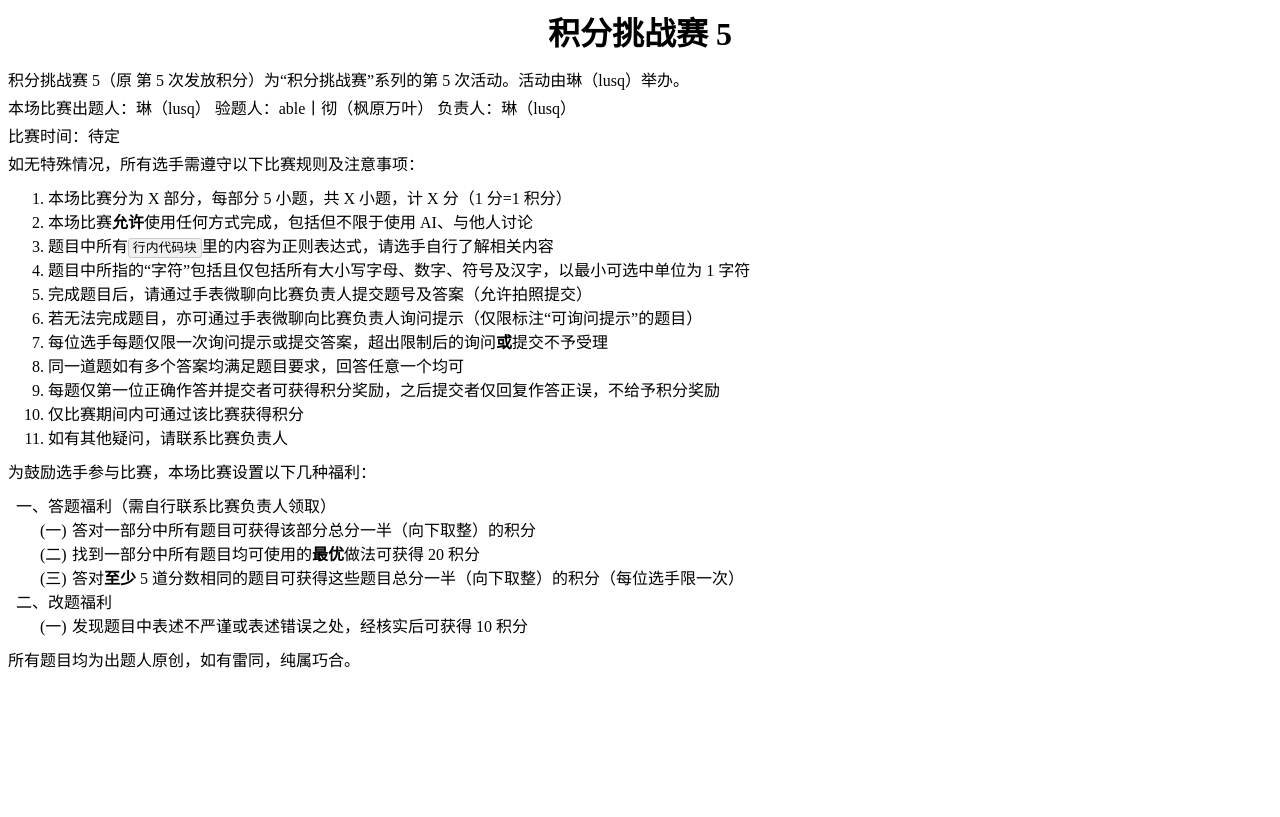
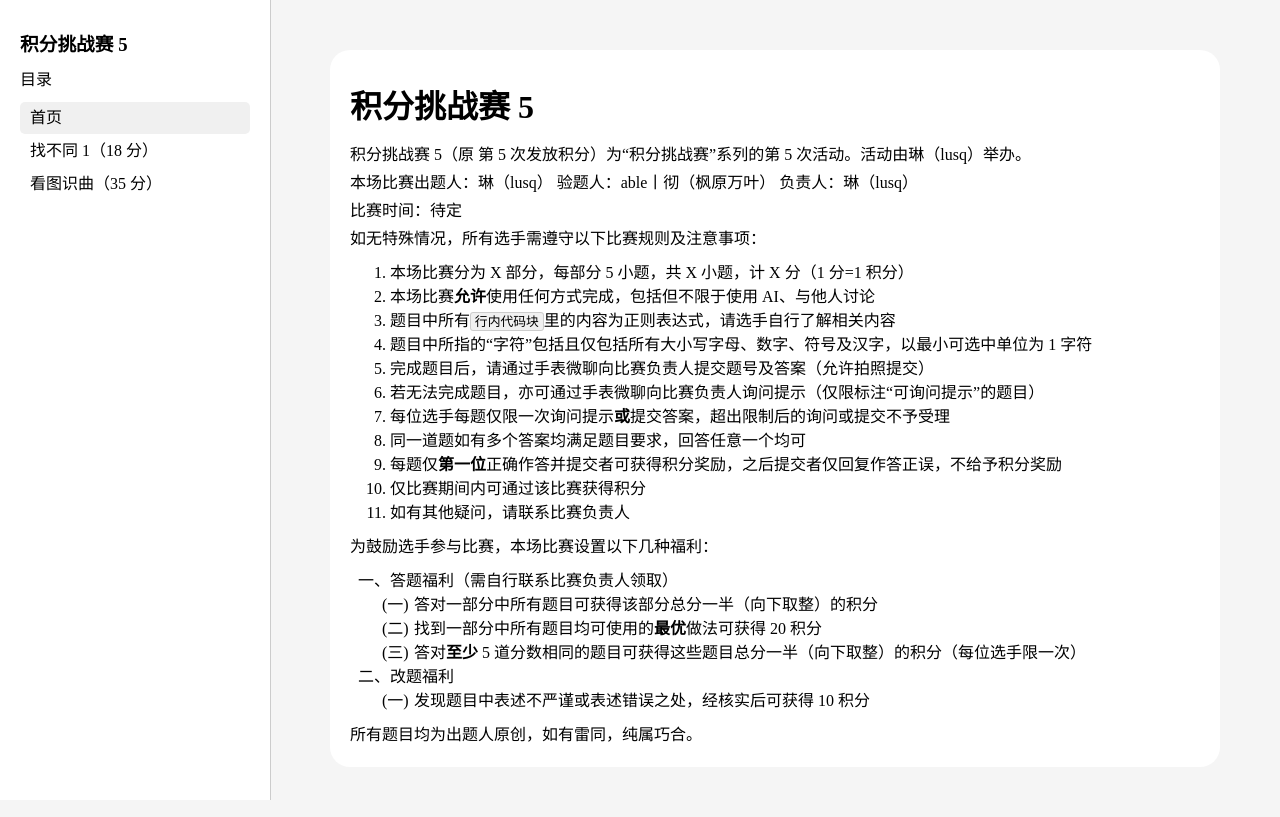
Before and after one commit to lusq5174/points, a plain HTML site: page index.html in a window 1280 px wide. Drawn offline with Linux system fonts and the light colour scheme.

Commit message:
Add files via upload

```diff
--- a/index.html
+++ b/index.html
@@ -3,58 +3,93 @@
         <meta charset="UTF-8">
         <title>积分挑战赛 5</title>
         <style>
-            h1 {
-                text-align: center;
+            body {
+                background-color: #f5f5f5;
+                margin: 0px;
+            }
+            div.left {
+                border-right: 1px solid #cccccc;
+                padding: 10px 20px;
+                background-color: #ffffff;
+                height: calc(100% - 20px);
+                width: 230px;
+                position: fixed;
+                float: left;
+            }
+            div.right {
+                margin: 50px 0px 50px 330px;
+                border-radius: 20px;
+                padding: 10px 20px;
+                background-color: #ffffff;
+                width: calc(100% - 430px);
+                float: left;
+            }
+            div.list {
+                margin: 1px 0px;
+                border-radius: 5px;
+                padding: 1px 0px;
+            }
+            div.list:hover {
+                background-color: #f5f5f5;
+            }
+            div.list-now {
+                margin: 1px 0px;
+                border-radius: 5px;
+                padding: 1px 0px;
+                background-color: #f0f0f0;
+            }
+            a {
+                text-decoration: none;
             }
             p {
                 line-height: 0.75;
+            }
+            p.list {
+                margin: 9px 10px;
+                color: #000000;
             }
             li {
                 line-height: 1.5;
             }
             code {
                 font-family: 'SFMono-Regular', Consolas, 'Liberation Mono', Menlo, monospace;
+                font-size: 0.8em;
+                border: 1px solid #cccccc;
+                border-radius: 3px;
                 padding: 0.1em 0.3em;
-                border-radius: 3px;
-                font-size: 0.8em;
+                background: #f0f0f0;
                 transition: filter 0.2s ease;
-                background: var(--code-bg-light);
-                border: 1px solid var(--code-border-light);
-            }
-            :root {
-                --code-bg-light: #f0f0f0;
-                --code-border-light: #cccccc;
             }
             code:hover {
                 filter: brightness(1.03);
             }
-            ol.chinese {
+            ol.chinese1 {
                 counter-reset: chinese-counter;
                 list-style: none;
                 padding-left: 0;
             }
-            ol.chinese li {
+            ol.chinese1 li {
                 counter-increment: chinese-counter;
                 position: relative;
                 padding-left: 2.5em;
             }
-            ol.chinese li::before {
+            ol.chinese1 li::before {
                 content: counter(chinese-counter, cjk-ideographic) "、";
                 position: absolute;
                 left: 0.5em;
                 font-weight: normal;
             }
-            ol.chinese-bracketed {
+            ol.chinese2 {
                 counter-reset: chinese-counter;
                 list-style: none;
                 padding-left: 0;
             }
-            ol.chinese-bracketed li {
+            ol.chinese2 li {
                 counter-increment: chinese-counter;
                 position: relative;
                 padding-left: 4em;
             }
-            ol.chinese-bracketed li::before {
+            ol.chinese2 li::before {
                 content: "("counter(chinese-counter, cjk-ideographic) ")";
                 position: absolute;
                 left: 2em;
@@ -63,6 +98,26 @@
         </style>
     </head>
     <body>
+        <div class="left">
+            <h3>积分挑战赛 5</h3>
+            <p>目录</p>
+            <a href="https://lusq5174.github.io/points/">
+                <div class="list-now">
+                    <p class="list">首页</p>
+                </div>
+            </a>
+            <a href="https://lusq5174.github.io/points/part1">
+                <div class="list">
+                    <p class="list">找不同 1（18 分）</p>
+                </div>
+            </a>
+            <a href="https://lusq5174.github.io/points/part2">
+                <div class="list">
+                    <p class="list">看图识曲（35 分）</p>
+                </div>
+            </a>
+        </div>
+        <div class="right">
             <h1>积分挑战赛 5</h1>
             <p>积分挑战赛 5（原 第 5 次发放积分）为“积分挑战赛”系列的第 5 次活动。活动由琳（lusq）举办。</p>
             <p>本场比赛出题人：琳（lusq） 验题人：able丨彻（枫原万叶） 负责人：琳（lusq）</p>
@@ -75,25 +130,26 @@
                 <li>题目中所指的“字符”包括且仅包括所有大小写字母、数字、符号及汉字，以最小可选中单位为 1 字符</li>
                 <li>完成题目后，请通过手表微聊向比赛负责人提交题号及答案（允许拍照提交）</li>
                 <li>若无法完成题目，亦可通过手表微聊向比赛负责人询问提示（仅限标注“可询问提示”的题目）</li>
-            <li>每位选手每题仅限一次询问提示或提交答案，超出限制后的询问<strong>或</strong>提交不予受理</li>
+                <li>每位选手每题仅限一次询问提示<strong>或</strong>提交答案，超出限制后的询问或提交不予受理</li>
                 <li>同一道题如有多个答案均满足题目要求，回答任意一个均可</li>
-            <li>每题仅第一位正确作答并提交者可获得积分奖励，之后提交者仅回复作答正误，不给予积分奖励</li>
+                <li>每题仅<strong>第一位</strong>正确作答并提交者可获得积分奖励，之后提交者仅回复作答正误，不给予积分奖励</li>
                 <li>仅比赛期间内可通过该比赛获得积分</li>
                 <li>如有其他疑问，请联系比赛负责人</li>
             </ol>
             <p>为鼓励选手参与比赛，本场比赛设置以下几种福利：</p>
-        <ol class="chinese">
+            <ol class="chinese1">
                 <li>答题福利（需自行联系比赛负责人领取）</li>
-            <ol class="chinese-bracketed">
+                <ol class="chinese2">
                     <li>答对一部分中所有题目可获得该部分总分一半（向下取整）的积分</li>
                     <li>找到一部分中所有题目均可使用的<strong>最优</strong>做法可获得 20 积分</li>
                     <li>答对<strong>至少</strong> 5 道分数相同的题目可获得这些题目总分一半（向下取整）的积分（每位选手限一次）</li>
                 </ol>
                 <li>改题福利</li>
-            <ol class="chinese-bracketed">
+                <ol class="chinese2">
                     <li>发现题目中表述不严谨或表述错误之处，经核实后可获得 10 积分</li>
                 </ol>
             </ol>
             <p>所有题目均为出题人原创，如有雷同，纯属巧合。</p>
+        </div>
     </body>
 </html>
```
Lines whose indentation alone changed are shown as unchanged.
